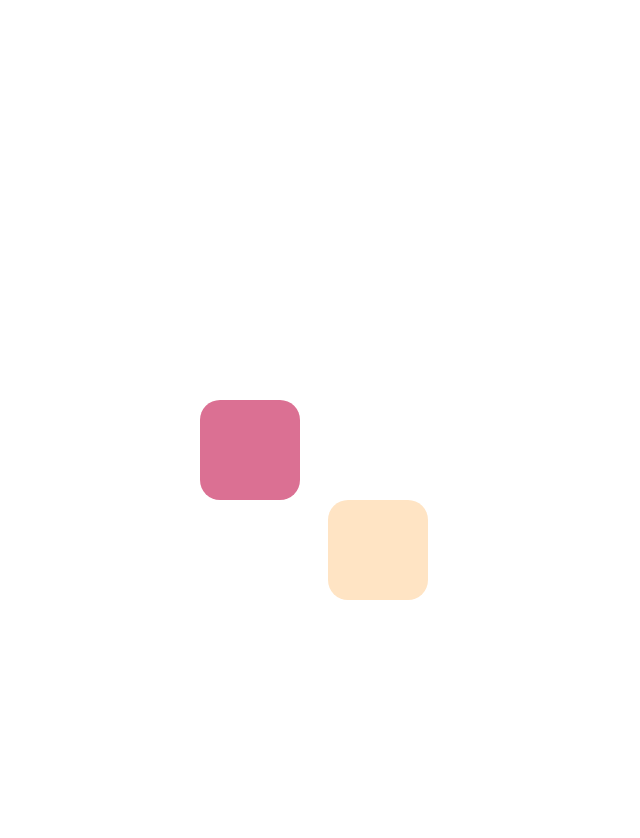
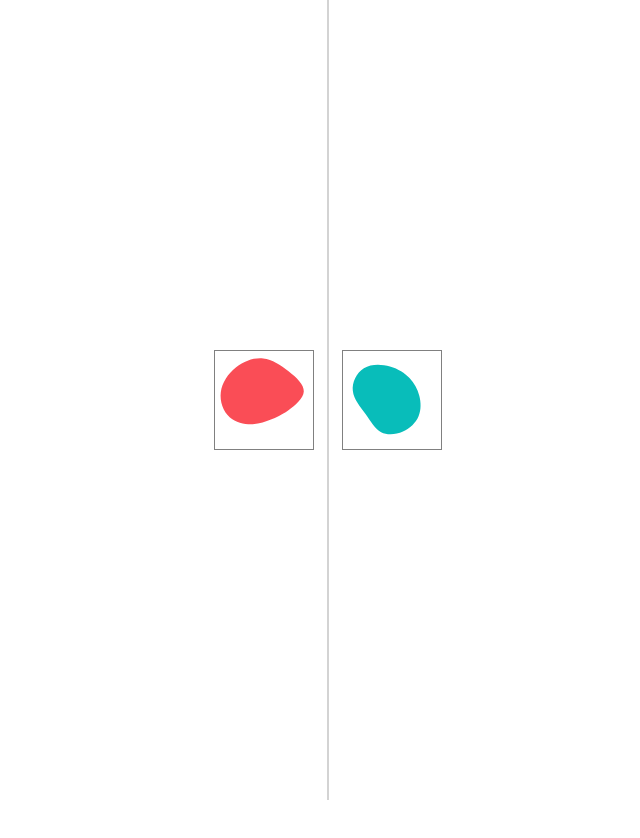
Before and after one commit to hmkristiansen/infoviz-iade, a plain HTML site: page index.html in a window 1280 px wide. Shown: the top 838 px of the page, without its empty margins (312-952 px from the left). Drawn offline with nearby package versions, Linux system fonts and the light colour scheme.

Commit message:
done some more stuff

```diff
--- a/index.html
+++ b/index.html
@@ -11,10 +11,17 @@
     </head>
 
     <body>
-        <div id="blob_container">
-            <div id="blob1" class="blob"></div>
-            <div id="blob2" class="blob"></div>
+        <div id="blobH" class="blob">
+            <svg viewBox="0 0 200 200" xmlns="http://www.w3.org/2000/svg">
+                <path fill="#FA4D56" d="M50.1,-58.8C66.4,-46,82,-31.6,81.2,-17.1C80.4,-2.7,63.1,11.9,49.2,21.4C35.4,31,25,35.5,14.1,39.9C3.3,44.4,-8,48.7,-23.1,49.3C-38.1,49.9,-57,46.8,-70.1,35.1C-83.2,23.4,-90.6,3.1,-88.1,-16.3C-85.6,-35.7,-73.2,-54.1,-56.9,-66.8C-40.5,-79.6,-20.3,-86.8,-1.7,-84.8C16.9,-82.8,33.8,-71.6,50.1,-58.8Z" transform="translate(100 100)" />
+            </svg>
         </div>
+        <div id="blobC" class="blob">
+            <svg viewBox="0 0 200 200" xmlns="http://www.w3.org/2000/svg">
+                <path fill="#08BDBA" d="M35.7,-44.7C45.5,-34.4,52.1,-22.4,55.7,-8.8C59.2,4.7,59.8,19.8,54.2,33.1C48.6,46.3,36.9,57.9,22.4,64.3C7.9,70.8,-9.5,72.3,-22.2,65.6C-34.9,59,-42.9,44.2,-53.6,29.2C-64.4,14.2,-77.9,-0.9,-79.9,-18.4C-82,-35.9,-72.6,-55.6,-57.4,-64.9C-42.1,-74.3,-21.1,-73.3,-4.1,-68.4C13,-63.6,25.9,-55,35.7,-44.7Z" transform="translate(100 100)" />
+            </svg>
+        </div>
+        <div id="line"></div>
     </body>
 
     <script src="script.js"></script>
--- a/script.js
+++ b/script.js
@@ -1,3 +1,5 @@
+
+/*
 window.addEventListener("scroll", function (event) {
     let scroll = this.scrollY,
         windowHeight = this.innerHeight;
@@ -21,3 +23,55 @@ window.addEventListener("scroll", function (event) {
     }
 
 });
+*/
+
+var dataH = [4,5,2,3,4,3,9,9,6,7,8,5,3,2];
+var dataC = [2,1,2,2,1,3,4,7,3,5,6,5,2,1];
+
+var blobH = $('#blobH');
+var blobC = $('#blobC');
+
+
+window.addEventListener("scroll", function (event) {
+    let scroll = this.scrollY,
+        windowHeight = this.innerHeight;
+
+
+
+});
+
+function translateBlobs(){
+
+
+
+}
+
+
+
+
+
+
+
+
+var idleAni = [".idle1",".idle2"];
+
+window.setInterval(function(){
+    //idleBlobs();
+}, 800);
+
+function idleBlobs(){
+    let hor = getRandomInt(20);
+    let ver = getRandomInt(20);
+    var rot = getRandomInt(180);
+    console.log(hor);
+    console.log(ver);
+
+    $('#blobH svg').css('left',hor);
+    $('#blobH svg').css('top',ver);
+    $('#blobH svg').css('transform','rotate('+rot+'deg)');
+
+}
+
+function getRandomInt(max) {
+    return Math.floor(Math.random() * Math.floor(max));
+}
--- a/style.scss
+++ b/style.scss
@@ -30,25 +30,51 @@ body{
 }
 
 .blob{
-    transition: inherit;
-    top: 0;
-    position: relative;
-    border-radius: 20px;
+    position: fixed;
+    left: 50%;
+    top: 50%;
+    transform: translate(-50%, -50%)
 }
 
-#blob1{
-    left: 40%;
+#blobH{
+    left: 45%;
     width: 100px;
     height: 100px;
-    background-color: palevioletred;
+    border: 1px solid gray;
 }
-#blob2{
-    left: 50%;
+
+#blobC{
+    left: 55%;
     width: 100px;
     height: 100px;
-    background-color: bisque;
+    border: 1px solid gray;
 }
 
+#line{
+    position: fixed;
+    left: 50%;
+    top: 50%;
+    transform: translate(-50%, -50%);
+    width: 2px;
+    height: 100%;
+    background-color: lightgray;
+}
+
+.blob svg{
+    position: absolute;
+    transition: all 0.8s;
+}
+
+.idle1{
+    #blobH svg{
+        left: 10px;
+    }
+    #blobC svg{
+        left: -10px;
+    }
+}
+
+/*
 .mode1{
     #blob1{
         background-color: red;
@@ -83,3 +109,4 @@ body{
         background-color: brown;
     }
 }
+*/
```
Also changed, not shown: style.css, 1 other file.
